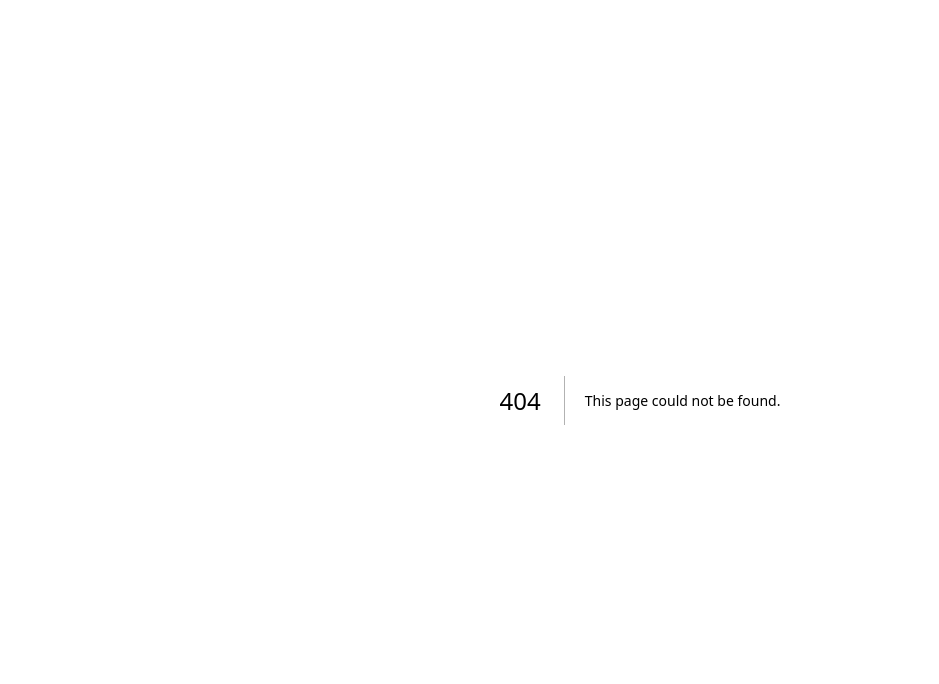
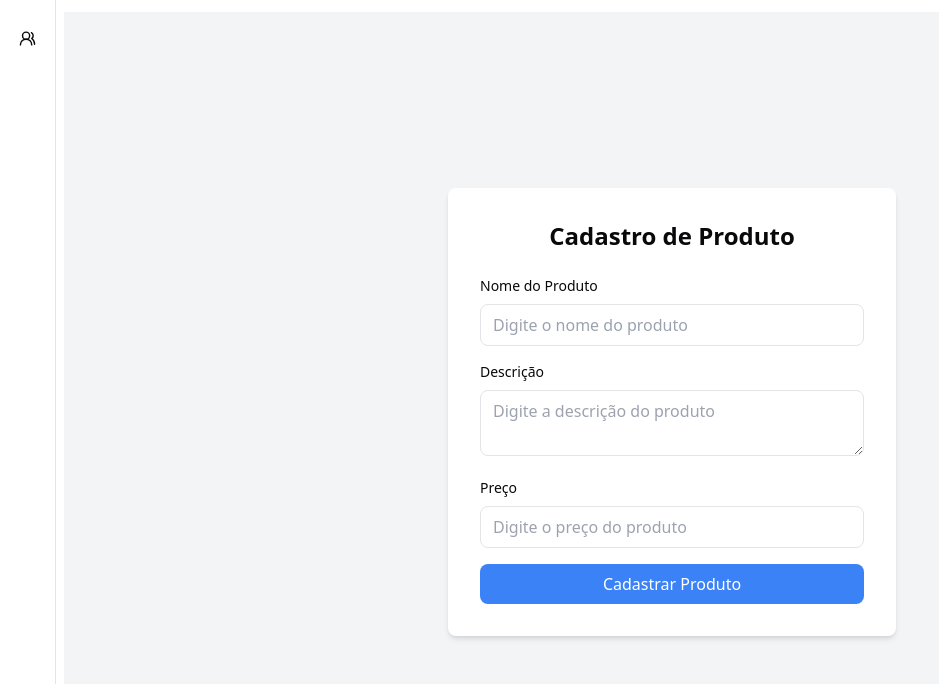
Before and after one commit to pietro-sdev/biofit-frontend, a Next.js app: page /cadastro-produto in a window 1280 px wide. Before the commit this address had no page. Shown: the top 684 px of the page, without its empty margins (0-939 px from the left). Built offline with nearby package versions, Linux system fonts and the light colour scheme.

Commit message:
Adicionando páginas de cadastro, edição e listagem de produtos

```diff
--- /dev/null
+++ b/src/app/(private)/cadastro-produto/page.tsx
@@ -0,0 +1,49 @@
+export default function CadastroProduto() {
+  return (
+    <div className="min-h-screen flex items-center justify-center bg-gray-100">
+      <div className="bg-white p-8 rounded-lg shadow-md w-full max-w-md">
+        <h1 className="text-2xl font-bold mb-6 text-center">Cadastro de Produto</h1>
+        <form>
+          <div className="mb-4">
+            <label className="block text-sm font-medium mb-2" htmlFor="nome">
+              Nome do Produto
+            </label>
+            <input
+              type="text"
+              id="nome"
+              className="w-full px-3 py-2 border rounded-lg"
+              placeholder="Digite o nome do produto"
+            />
+          </div>
+          <div className="mb-4">
+            <label className="block text-sm font-medium mb-2" htmlFor="descricao">
+              Descrição
+            </label>
+            <textarea
+              id="descricao"
+              className="w-full px-3 py-2 border rounded-lg"
+              placeholder="Digite a descrição do produto"
+            />
+          </div>
+          <div className="mb-4">
+            <label className="block text-sm font-medium mb-2" htmlFor="preco">
+              Preço
+            </label>
+            <input
+              type="number"
+              id="preco"
+              className="w-full px-3 py-2 border rounded-lg"
+              placeholder="Digite o preço do produto"
+            />
+          </div>
+          <button
+            type="submit"
+            className="w-full bg-blue-500 text-white py-2 rounded-lg hover:bg-blue-600"
+          >
+            Cadastrar Produto
+          </button>
+        </form>
+      </div>
+    </div>
+  );
+}
--- /dev/null
+++ b/src/app/(private)/editar-produto/[id]/page.tsx
@@ -0,0 +1,51 @@
+export default function EditarProduto({ params }: { params: { id: string } }) {
+  const { id } = params;
+
+  return (
+    <div className="min-h-screen flex items-center justify-center bg-gray-100">
+      <div className="bg-white p-8 rounded-lg shadow-md w-full max-w-md">
+        <h1 className="text-2xl font-bold mb-6 text-center">Editar Produto</h1>
+        <form>
+          <div className="mb-4">
+            <label className="block text-sm font-medium mb-2" htmlFor="nome">
+              Nome do Produto
+            </label>
+            <input
+              type="text"
+              id="nome"
+              className="w-full px-3 py-2 border rounded-lg"
+              placeholder="Digite o nome do produto"
+            />
+          </div>
+          <div className="mb-4">
+            <label className="block text-sm font-medium mb-2" htmlFor="descricao">
+              Descrição
+            </label>
+            <textarea
+              id="descricao"
+              className="w-full px-3 py-2 border rounded-lg"
+              placeholder="Digite a descrição do produto"
+            />
+          </div>
+          <div className="mb-4">
+            <label className="block text-sm font-medium mb-2" htmlFor="preco">
+              Preço
+            </label>
+            <input
+              type="number"
+              id="preco"
+              className="w-full px-3 py-2 border rounded-lg"
+              placeholder="Digite o preço do produto"
+            />
+          </div>
+          <button
+            type="submit"
+            className="w-full bg-blue-500 text-white py-2 rounded-lg hover:bg-blue-600"
+          >
+            Salvar Alterações
+          </button>
+        </form>
+      </div>
+    </div>
+  );
+}
--- /dev/null
+++ b/src/app/(private)/produtos/page.tsx
@@ -0,0 +1,40 @@
+export default function ListagemProdutos() {
+  // Exemplo de dados (substitua por uma chamada API ou estado)
+  const produtos = [
+    { id: 1, nome: "Produto A", descricao: "Descrição A", preco: 100 },
+    { id: 2, nome: "Produto B", descricao: "Descrição B", preco: 200 },
+  ];
+
+  return (
+    <div className="min-h-screen bg-gray-100 p-8">
+      <h1 className="text-2xl font-bold mb-6">Listagem de Produtos</h1>
+      <table className="w-full bg-white rounded-lg shadow-md">
+        <thead>
+          <tr className="border-b">
+            <th className="px-4 py-2">Nome</th>
+            <th className="px-4 py-2">Descrição</th>
+            <th className="px-4 py-2">Preço</th>
+            <th className="px-4 py-2">Ações</th>
+          </tr>
+        </thead>
+        <tbody>
+          {produtos.map((produto) => (
+            <tr key={produto.id} className="border-b">
+              <td className="px-4 py-2">{produto.nome}</td>
+              <td className="px-4 py-2">{produto.descricao}</td>
+              <td className="px-4 py-2">R$ {produto.preco.toFixed(2)}</td>
+              <td className="px-4 py-2">
+                <a
+                  href={`/editar-produto/${produto.id}`}
+                  className="text-blue-500 hover:underline"
+                >
+                  Editar
+                </a>
+              </td>
+            </tr>
+          ))}
+        </tbody>
+      </table>
+    </div>
+  );
+}
```
Also changed, not shown: 1 other file (tests, documents, lock files or other folders).
